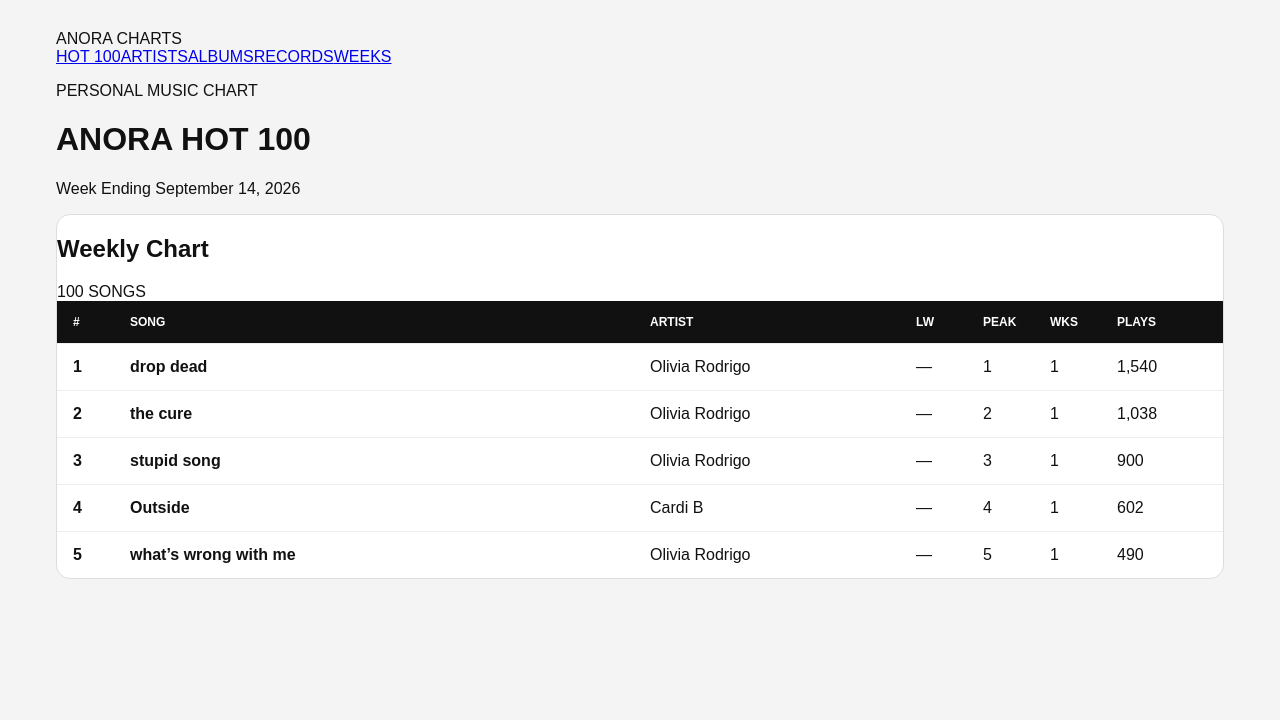
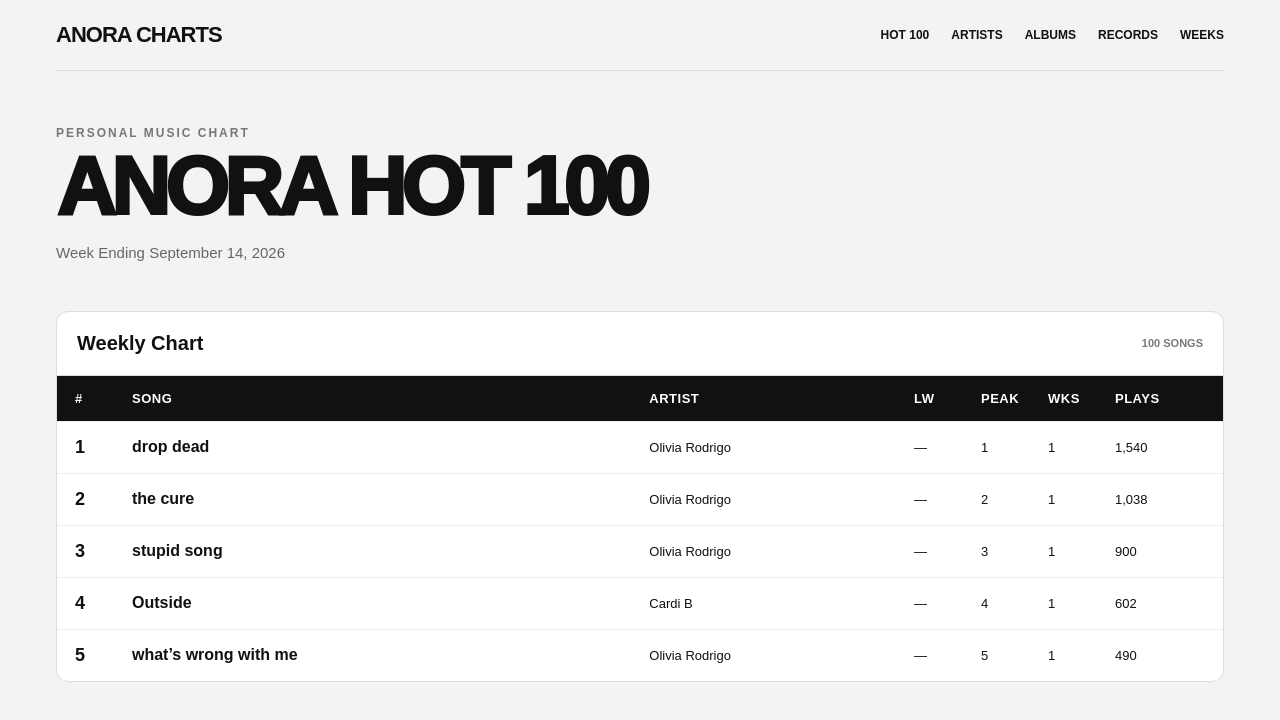
Before and after one commit to osayandeaifuwa-eng/anorahot100, a Next.js app: page / in a window 1280 px wide. Shown: the top 720 px of the page. Built offline with nearby package versions, Linux system fonts and the light colour scheme.

Commit message:
Update globals.css

```diff
--- a/app/globals.css
+++ b/app/globals.css
@@ -1,3 +1,4 @@
+
 * {
   box-sizing: border-box;
 }
@@ -6,7 +7,7 @@ html,
 body {
   margin: 0;
   padding: 0;
-  background: #f4f4f4;
+  background: #f3f3f3;
   color: #111;
   font-family: Arial, Helvetica, sans-serif;
 }
@@ -18,60 +19,115 @@ body {
 main {
   max-width: 1200px;
   margin: 0 auto;
-  padding: 30px 16px 60px;
+  padding: 0 16px 60px;
 }
 
-.site-header {
-  background: #111;
-  color: white;
-  padding: 28px 24px;
-  border-radius: 14px;
-  margin-bottom: 20px;
+/* NAVIGATION */
+
+.navbar {
+  display: flex;
+  align-items: center;
+  justify-content: space-between;
+  gap: 20px;
+  padding: 22px 0;
+  border-bottom: 1px solid #ddd;
 }
 
-.site-header h1 {
-  margin: 0;
-  font-size: 34px;
+.logo {
+  font-size: 22px;
   font-weight: 900;
   letter-spacing: -1px;
 }
 
-.site-header p {
-  margin: 6px 0 0;
-  color: #bbb;
+.nav-links {
+  display: flex;
+  gap: 22px;
+  flex-wrap: wrap;
 }
 
-.chart-header {
-  background: white;
-  padding: 22px;
-  border-radius: 14px;
-  margin-bottom: 14px;
-  border: 1px solid #ddd;
+.nav-links a {
+  color: #111;
+  text-decoration: none;
+  font-size: 12px;
+  font-weight: 800;
 }
 
-.chart-header h2 {
-  margin: 0;
-  font-size: 28px;
+.nav-links a:hover {
+  text-decoration: underline;
 }
 
-.chart-header p {
-  margin: 6px 0 0;
+/* HERO */
+
+.hero {
+  padding: 55px 0 35px;
+}
+
+.eyebrow {
+  margin: 0 0 8px;
+  font-size: 12px;
+  font-weight: 800;
+  letter-spacing: 2px;
   color: #777;
 }
+
+.hero h1 {
+  margin: 0;
+  font-size: clamp(42px, 8vw, 82px);
+  line-height: 0.95;
+  font-weight: 950;
+  letter-spacing: -5px;
+}
+
+.hero p:last-child {
+  margin-top: 18px;
+  color: #666;
+  font-size: 15px;
+}
+
+/* CHART */
 
 .chart {
   background: white;
   border: 1px solid #ddd;
-  border-radius: 14px;
+  border-radius: 12px;
   overflow: hidden;
 }
 
+.chart-title {
+  display: flex;
+  justify-content: space-between;
+  align-items: center;
+  padding: 20px;
+  border-bottom: 1px solid #ddd;
+}
+
+.chart-title h2 {
+  margin: 0;
+  font-size: 20px;
+}
+
+.chart-title span {
+  font-size: 11px;
+  font-weight: 800;
+  color: #777;
+}
+
+/* ROWS */
+
 .chart-row {
   display: grid;
-  grid-template-columns: 45px minmax(180px, 2fr) minmax(140px, 1fr) 55px 55px 55px 90px;
+  grid-template-columns:
+    45px
+    minmax(200px, 2fr)
+    minmax(150px, 1fr)
+    55px
+    55px
+    55px
+    90px;
+
   align-items: center;
   gap: 12px;
-  padding: 14px 16px;
+  padding: 15px 18px;
   border-bottom: 1px solid #eee;
 }
 
@@ -82,9 +138,9 @@ main {
 .chart-head {
   background: #111;
   color: white;
-  font-size: 12px;
-  font-weight: bold;
-  text-transform: uppercase;
+  font-size: 10px;
+  font-weight: 800;
+  letter-spacing: 0.5px;
 }
 
 .song {
@@ -93,18 +149,41 @@ main {
 
 .song strong {
   display: block;
-  white-space: nowrap;
   overflow: hidden;
   text-overflow: ellipsis;
+  white-space: nowrap;
 }
+
+.chart-row > span {
+  font-size: 13px;
+}
+
+.chart-row > strong {
+  font-size: 18px;
+}
+
+/* MOBILE */
 
 @media (max-width: 700px) {
   main {
-    padding: 15px 8px 40px;
+    padding: 0 10px 40px;
   }
 
-  .site-header h1 {
-    font-size: 27px;
+  .navbar {
+    align-items: flex-start;
+    flex-direction: column;
+  }
+
+  .nav-links {
+    gap: 15px;
+  }
+
+  .hero {
+    padding: 40px 0 25px;
+  }
+
+  .hero h1 {
+    letter-spacing: -3px;
   }
 
   .chart {
```
